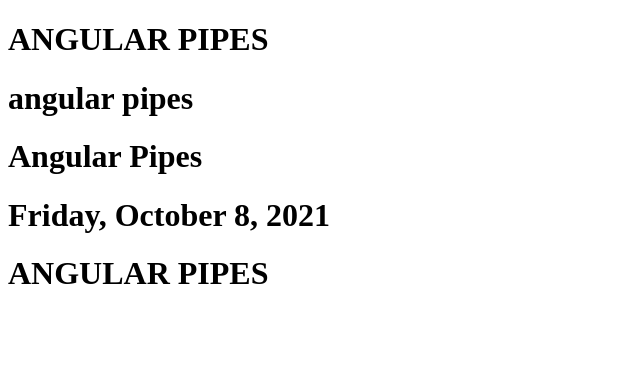
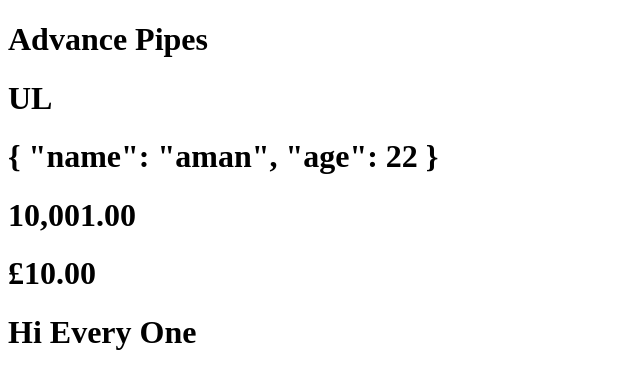
Before and after one commit to Amanymous/learning-Angular, an Angular app: page / in a window 1280 px wide. Shown: the top 388 px of the page, without its empty margins (0-640 px from the left). Built offline with nearby package versions, Linux system fonts and the light colour scheme.

Commit message:
feat: Advance Pipes

```diff
--- a/src/app/app.component.html
+++ b/src/app/app.component.html
@@ -1,5 +1,6 @@
-<h1>{{title | uppercase}}</h1>
-<h1>{{title | lowercase}}</h1>
-<h1>{{title}}</h1>
-<h1>{{today | date:'fullDate'}}</h1>
-<h1>{{capitalString(title)}}</h1>
+<h1>Advance Pipes</h1>
+<h1>{{ title | slice : 3 : 5 | uppercase }}</h1>
+<h1>{{ user | json}}</h1>
+<h1>{{ 10001 | number : '3.2' }}</h1>
+<h1>{{ 10 | currency:'GBP' }}</h1>
+<h1>{{ "hi every one" |  titlecase}}</h1>
--- a/src/app/app.component.ts
+++ b/src/app/app.component.ts
@@ -7,8 +7,8 @@ import { NgForm } from '@angular/forms';
 })
 export class AppComponent {
   title = 'Angular Pipes';
-  today = Date()
-  capitalString(item:string){
-    return item.toUpperCase()
+  user = {
+    name:'aman',
+    age:22
   }
 }
```
